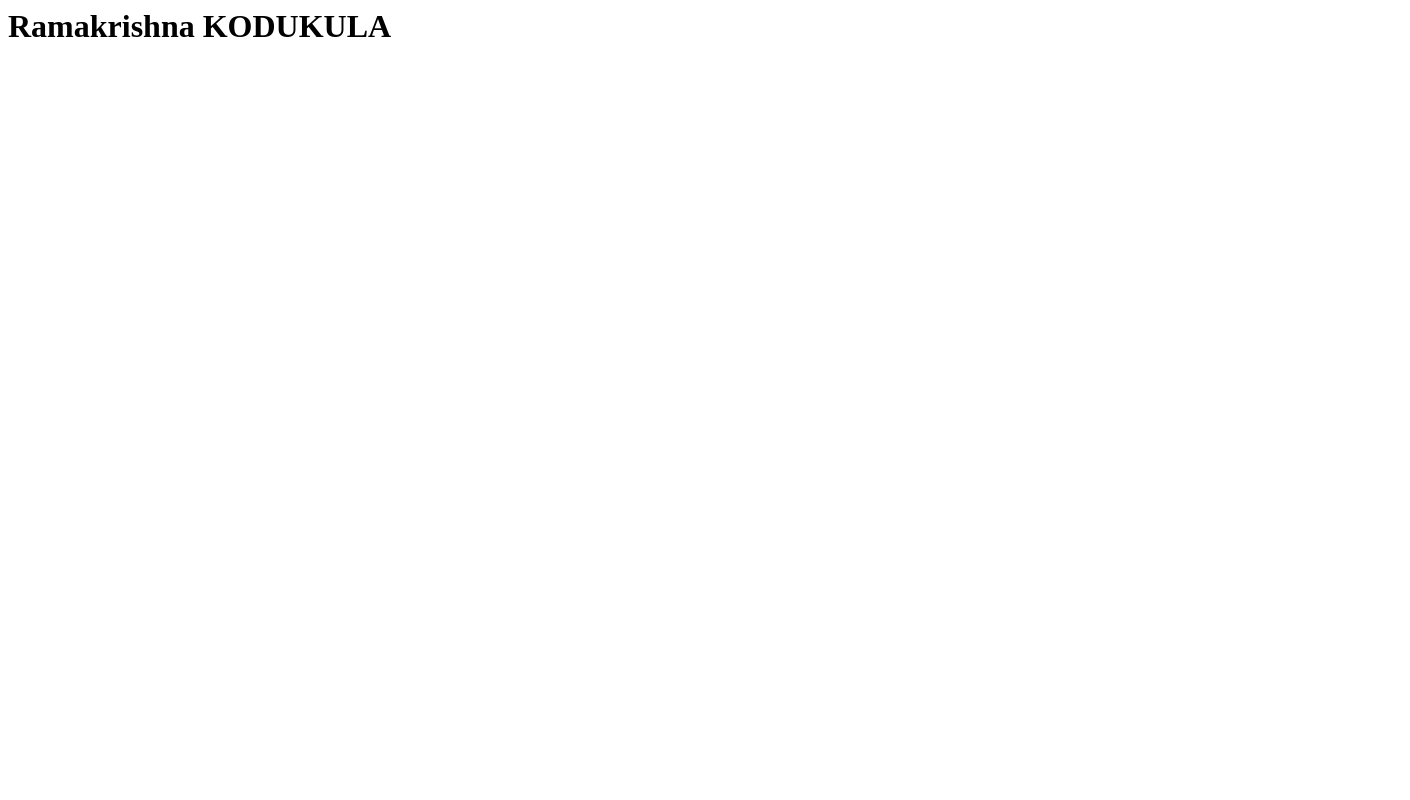
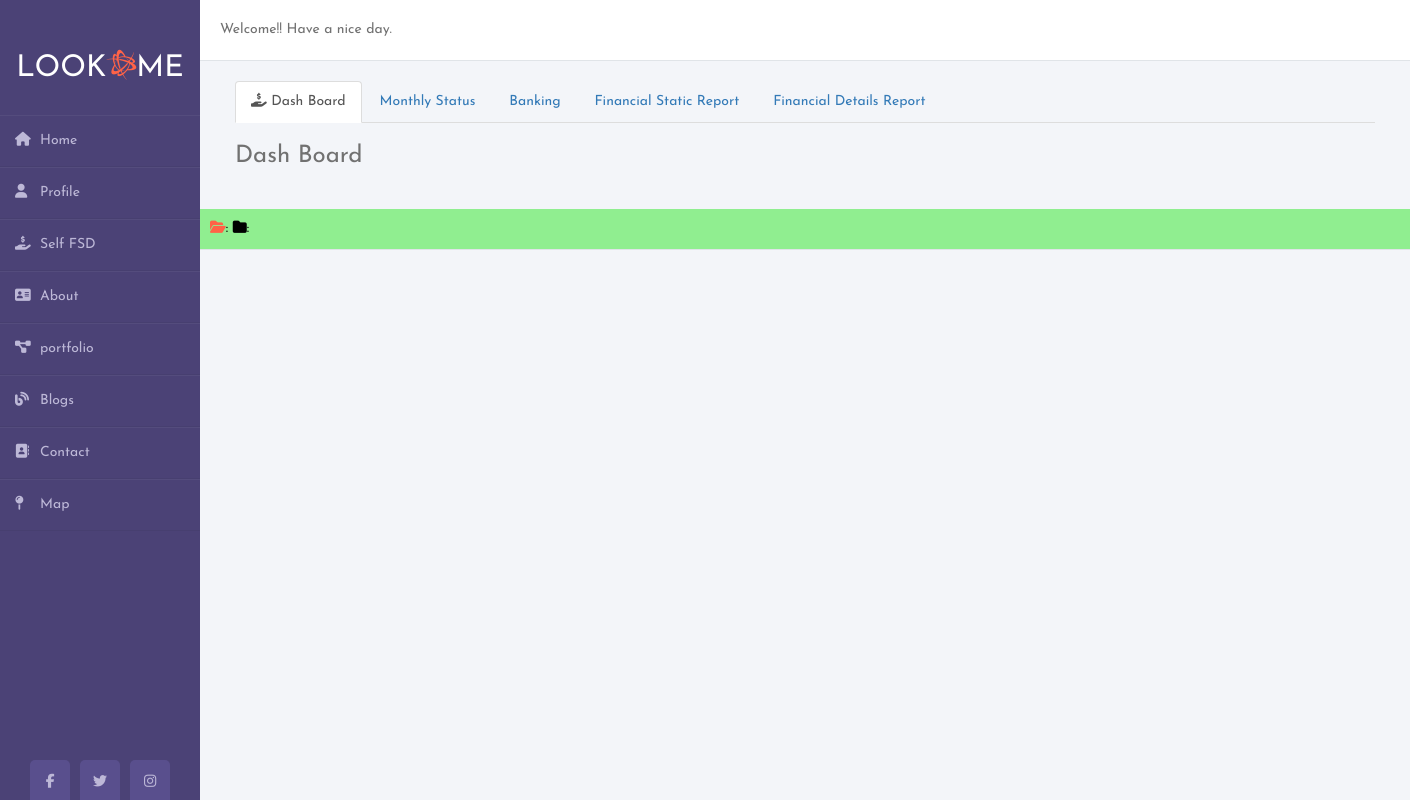
Before and after one commit to ramakrishna-kodukula/ramakrishna-kodukula.github.io, a plain HTML site: page index.html in a window 1280 px wide. Shown: the whole page, 1410 px wide, since content can reach past the window. Drawn offline with nearby package versions, Linux system fonts and the light colour scheme.

Commit message:
New changes

```diff
--- /dev/null
+++ b/footer.html
@@ -0,0 +1 @@
+<div class="footer"><i class="fas fa-folder-open" style="font-size: 1em; color: Tomato;"></i>:<span class="act"> </span> <i class="fas fa-folder"></i>: <span class="prev"></span></div>
--- a/index.html
+++ b/index.html
@@ -1 +1,98 @@
-<h1>Ramakrishna KODUKULA<h1>
+<!DOCTYPE html>
+<!--
+https://www.itsolutionstuff.com/post/angular-8-bootstrap-tabs-exampleexample.html
+-->
+<html lang="en">
+<head>
+	<meta charset="UTF-8">
+	<meta name="viewport" content="width=device-width, initial-scale=1">
+	<title>Look@ME</title>
+	<link rel="stylesheet" href="https://maxcdn.bootstrapcdn.com/bootstrap/3.4.1/css/bootstrap.min.css">
+	<link rel="stylesheet" href="styles.css">
+	<script src="https://kit.fontawesome.com/b99e675b6e.js"></script><!--https://fontawesome.com/icons -->
+    <script src="https://ajax.googleapis.com/ajax/libs/jquery/3.5.1/jquery.min.js"></script>
+    <script src="https://maxcdn.bootstrapcdn.com/bootstrap/3.4.1/js/bootstrap.min.js"></script>
+	<script>
+  $(function(){
+    var includes = $('[data-include]');
+    jQuery.each(includes, function(){
+      //var file = 'views/' + $(this).data('include') + '.html';
+	  var file = $(this).data('include') + '.html';
+      $(this).load(file);
+    });
+  });
+</script>
+</head>
+<body>
+
+
+<div class="wrapper">
+    <div class="sidebar">
+        <h2>Look<i class="fab fa-battle-net" style="font-size: 1em; color: Tomato;"></i>ME</h2>
+        <ul>
+            <li><a href="home.html"><i class="fas fa-home"></i>Home</a></li>
+            <li><a href="#"><i class="fas fa-user"></i>Profile</a></li>
+			<li><a href="#selfFSD"><i class="fas fa-hand-holding-usd"></i>Self FSD</a></li>
+            <li><a href="#"><i class="fas fa-address-card"></i>About</a></li>
+            <li><a href="#"><i class="fas fa-project-diagram"></i>portfolio</a></li>
+            <li><a href="#"><i class="fas fa-blog"></i>Blogs</a></li>
+            <li><a href="#"><i class="fas fa-address-book"></i>Contact</a></li>
+            <li><a href="#"><i class="fas fa-map-pin"></i>Map</a></li>
+        </ul>
+        <div class="social_media">
+          <a href="#"><i class="fab fa-facebook-f"></i></a>
+          <a href="#"><i class="fab fa-twitter"></i></a>
+          <a href="#"><i class="fab fa-instagram"></i></a>
+      </div>
+    </div>
+    <div class="main_content">
+        <div class="header">Welcome!! Have a nice day.</div>
+<div class="info" >
+<div class="container" >
+  <ul class="nav nav-tabs">
+    <li class="active"><a href="#Dashborard"><i class="fas fa-hand-holding-usd"></i> Dash Board</a></li>
+    <li><a href="#Monthly">Monthly Status</a></li>
+    <li><a href="#Banking">Banking</a></li>
+    <li><a href="#FSR">Financial Static Report</a></li>
+	<li><a href="#FDR">Financial Details Report</a></li>
+  </ul>
+
+  <div class="tab-content">
+    <div id="Dashborard" class="tab-pane fade in active">
+      <h3>Dash Board</h3>
+      <p class="act"></p>
+    </div>
+    <div id="Monthly" class="tab-pane fade">
+      <h3 class="act"></h3>
+      <p class="act"></p>
+    </div>
+    <div id="Banking" class="tab-pane fade">
+      <h3 class="act"></h3>
+      <p class="act"></p>
+    </div>
+    <div id="FSstatus" class="tab-pane fade">
+      <h3 class="act"></h3>
+      <p ></p>
+    </div>
+  </div>
+</div>
+</div>
+<div data-include="footer"></div>
+</div>
+</div>
+
+<script>
+$(document).ready(function(){
+  $(".nav-tabs a").click(function(){
+    $(this).tab('show');
+  });
+  $('.nav-tabs a').on('shown.bs.tab', function(event){
+    var x = $(event.target).text();         // active tab
+    var y = $(event.relatedTarget).text();  // previous tab
+	$(".act").text(x);
+	$(".prev").text(y);
+  });
+});
+</script>
+</body>
+</html>
--- /dev/null
+++ b/styles.css
@@ -0,0 +1,108 @@
+@import url('https://fonts.googleapis.com/css?family=Josefin+Sans&display=swap');
+
+*{
+  margin: 0;
+  padding: 0;
+  box-sizing: border-box;
+  list-style: none;
+  text-decoration: none;
+  font-family: 'Josefin Sans', sans-serif;
+}
+
+body{
+   background-color: #f3f5f9;
+}
+
+.wrapper{
+  display: flex;
+  position: relative;
+}
+
+.wrapper .sidebar{
+  width: 200px;
+  height: 100%;
+  background: #4b4276;
+  padding: 30px 0px;
+  position: fixed;
+}
+
+.wrapper .sidebar h2{
+  color: #fff;
+  text-transform: uppercase;
+  text-align: center;
+  margin-bottom: 30px;
+}
+
+.wrapper .sidebar ul li{
+  padding: 15px;
+  border-bottom: 1px solid #bdb8d7;
+  border-bottom: 1px solid rgba(0,0,0,0.05);
+  border-top: 1px solid rgba(255,255,255,0.05);
+}
+
+.wrapper .sidebar ul li a{
+  color: #bdb8d7;
+  display: block;
+}
+
+.wrapper .sidebar ul li a .fas{
+  width: 25px;
+}
+
+.wrapper .sidebar ul li:hover{
+  background-color: #594f8d;
+}
+
+.wrapper .sidebar ul li:hover a{
+  color: #fff;
+}
+
+.wrapper .sidebar .social_media{
+  position: absolute;
+  bottom: 0;
+  left: 50%;
+  transform: translateX(-50%);
+  display: flex;
+}
+
+.wrapper .sidebar .social_media a{
+  display: block;
+  width: 40px;
+  background: #594f8d;
+  height: 40px;
+  line-height: 45px;
+  text-align: center;
+  margin: 0 5px;
+  color: #bdb8d7;
+  border-top-left-radius: 5px;
+  border-top-right-radius: 5px;
+}
+
+.wrapper .main_content{
+  width: 100%;
+  margin-left: 200px;
+}
+
+.wrapper .main_content .header{
+  padding: 20px;
+  background: #fff;
+  color: #717171;
+  border-bottom: 1px solid #e0e4e8;
+}
+
+.wrapper .main_content .footer{
+  padding: 10px;
+  background: lightgreen;
+  color: black;
+  border-bottom: 1px solid #e0e4e8;
+}
+
+.wrapper .main_content .info{
+  margin: 20px;
+  color: #717171;
+  line-height: 25px;
+}
+
+.wrapper .main_content .info div{
+  margin-bottom: 20px;
+}
```
Also changed, not shown: home.html (added, +7 -0 lines), flr1.JPG (added).
